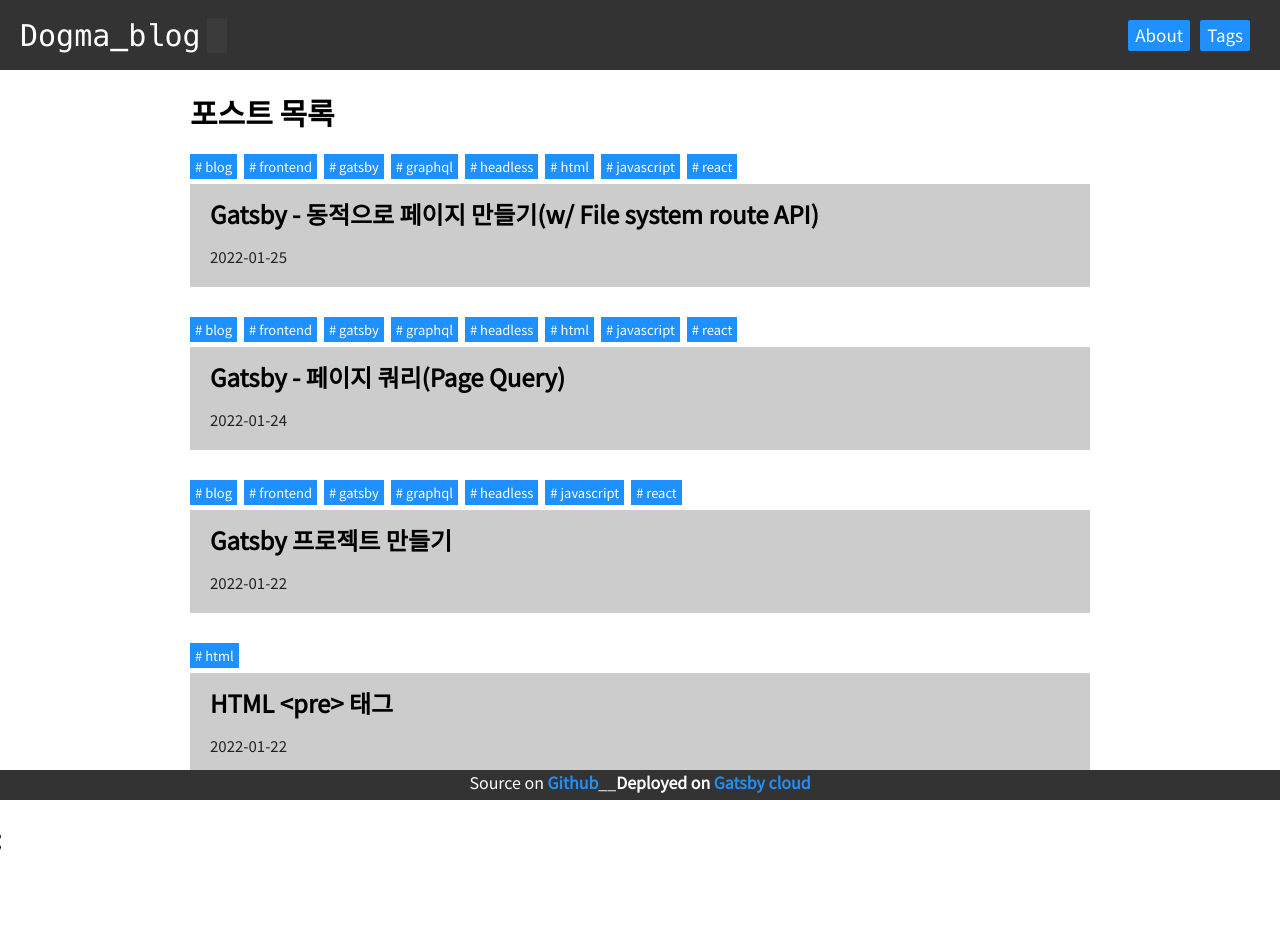
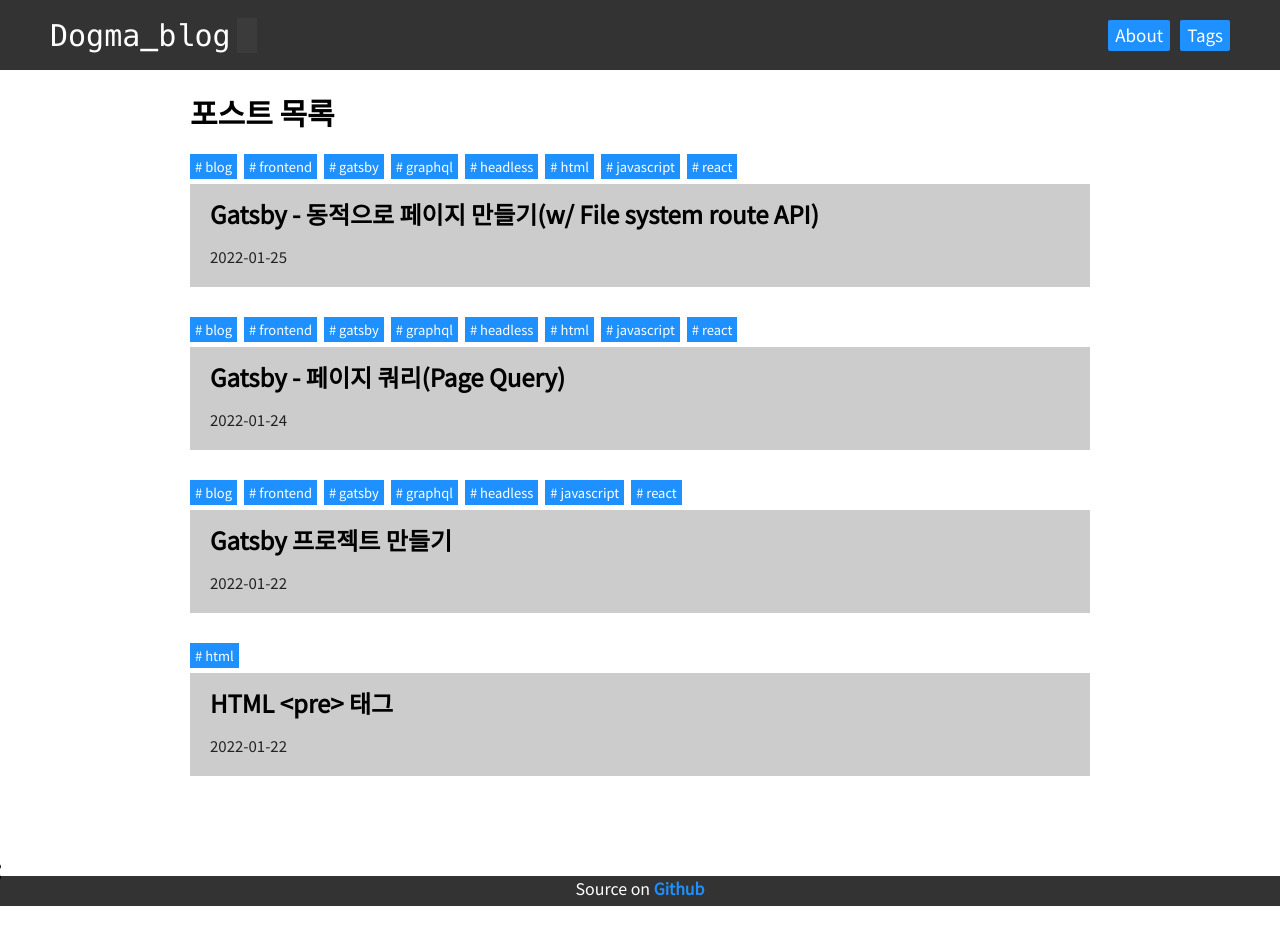
Before and after one commit to centraldogma99/dogma-blog, a Gatsby site: page / in a window 1280 px wide. Before the commit the page ends 901 px from the top, so only its background shows below. Built offline with nearby package versions, Linux system fonts and the light colour scheme; Gatsby itself is replaced by a stand-in of ours; some packages are replaced by stand-ins of ours.

Commit message:
fix: footer style

```diff
--- a/src/components/Footer.tsx
+++ b/src/components/Footer.tsx
@@ -2,7 +2,7 @@ import React from 'react'
 import { css } from '@emotion/css';
 
 const footerStyle = css`
-  position: fixed;
+  position: relative;
   bottom: 0;
   width: 100%;
   text-align: center;
@@ -21,8 +21,7 @@ const footerStyle = css`
 const Footer = () => {
   return (
     <div className={footerStyle}>
-      Source on <b><a href="https://github.com/centraldogma99/dogma-blog">Github</a></b>__
-      <b>Deployed on <a href="https://www.gatsbyjs.com/products/cloud/">Gatsby cloud</a></b>
+      Source on <b><a href="https://github.com/centraldogma99/dogma-blog">Github</a></b>
     </div>
   )
 }
--- a/src/components/Frame.tsx
+++ b/src/components/Frame.tsx
@@ -53,7 +53,9 @@ const Frame = (props: { title?: string; onScroll?: any; children: any }) => {
       >
         <div className={content}>
           {props.title && <div className={title}>{props.title}</div>}
-          <div className={article}>{props.children}</div>
+          <article className={article}>
+            {props.children}
+          </article>
         </div>
       </div>
       <Footer />
--- a/src/styles/Frame.ts
+++ b/src/styles/Frame.ts
@@ -9,16 +9,19 @@ export const topBarContainerStyle = css`
   flex-direction: row;
   justify-content: space-between;
   align-items: center;
+  flex-wrap: wrap;
 `;
 
 export const contentsContainerStyle = css`
   overflow-y: scroll;
   padding-bottom: 50px;
+  min-height: calc(100vh - 150px);
 `;
 
 export const siteName = css`
   margin: 0;
   font-size: 30px;
+  margin-left: 30px;
   color: #ffffff;
   font-family: 'Menlo', monospace;
   display: flex;
@@ -35,7 +38,7 @@ export const siteNameBlinkingCursor = css`
       opacity: 0;
     }
   }
-`
+`;
 
 export const title = css`
   font-size: 30px;
@@ -57,7 +60,9 @@ export const content = css`
 
 export const article = css``;
 
-export const navStyle = css``;
+export const navStyle = css`
+  margin-right: 20px;
+`;
 
 export const goToTop = css`
   position: fixed;
--- a/src/styles/PostTemplate.ts
+++ b/src/styles/PostTemplate.ts
@@ -64,4 +64,8 @@ export const articleBodyContainer = css`
   strong {
     font-size: 17px;
   }
+
+  & :first-child {
+    margin-top: 19px;
+  }
 `;
```
Also changed, not shown: 1 other file.
